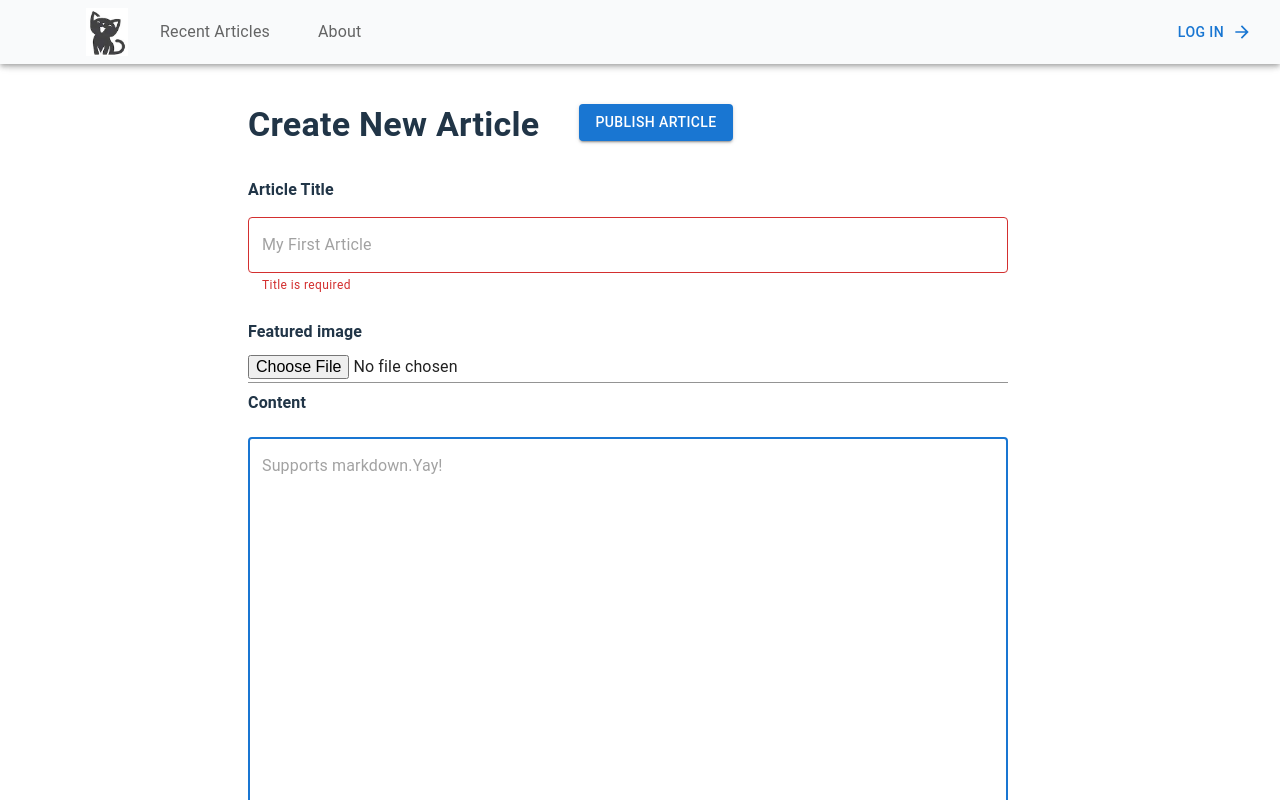
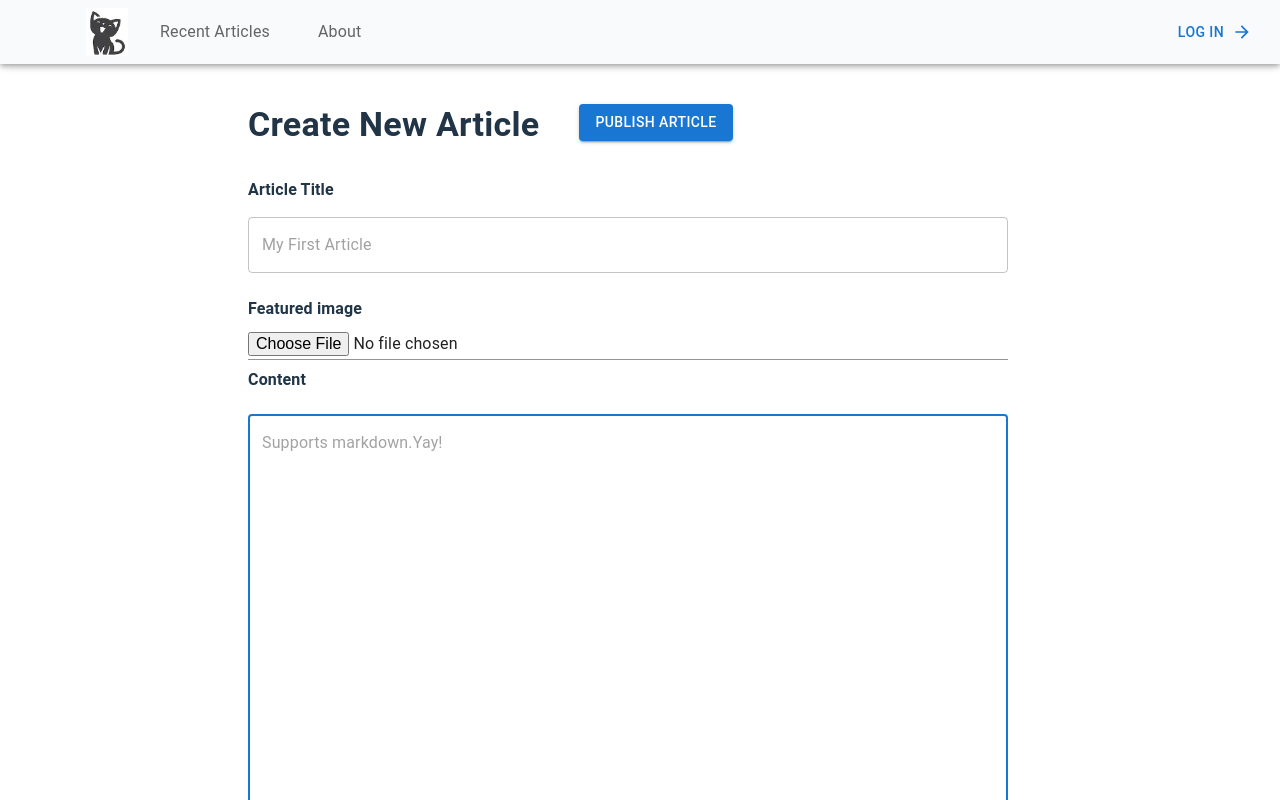
Before and after one commit to oxanakraynova/cat-blog, a React (Vite) app: page /admin/new in a window 1280 px wide. Shown: the top 800 px of the page. Built offline with nearby package versions, Linux system fonts and the light colour scheme.

Commit message:
- fix bug in edit mode in article form(title and content are rendered as values and are possible to change)

```diff
--- a/src/components/Articles/ArticleForm.tsx
+++ b/src/components/Articles/ArticleForm.tsx
@@ -21,7 +21,7 @@ import axios from "axios";
 import { useEffect, useState } from "react";
 
 interface ArticleFormProps {
-  mode: string;
+  mode: "create" | "edit";
 }
 
 interface InitialValuesForm {
@@ -92,10 +92,14 @@ function ArticleForm({ mode }: ArticleFormProps) {
       title: article?.title || "",
       content: article?.content || "",
     },
-    validationSchema: yup.object({
-      title: yup.string().trim().required("Title is required"),
-      content: yup.string().trim().required("Content is required"),
-    }),
+    enableReinitialize: true,
+    validationSchema:
+      mode === "create"
+        ? yup.object({
+            title: yup.string().trim().required("Title is required"),
+            content: yup.string().trim().required("Content is required"),
+          })
+        : yup.object().shape({}),
     onSubmit: async (values: InitialValuesForm) => {
       try {
         const perex = generatePerex(values.content!);
@@ -173,7 +177,7 @@ function ArticleForm({ mode }: ArticleFormProps) {
           console.log("Article created successfully.");
         } else {
           await axios.patch(
-            `https://fullstack.exercise.applifting.cz/articles${articleId}`,
+            `https://fullstack.exercise.applifting.cz/articles/${articleId}`,
             articleData,
             { headers }
           );
@@ -229,7 +233,7 @@ function ArticleForm({ mode }: ArticleFormProps) {
                 required
                 fullWidth
                 id="title"
-                placeholder={article?.title || "My First Article"}
+                placeholder={mode === "create" ? "My First Article" : ""}
                 name="title"
                 autoFocus
                 sx={{ marginBottom: "1.5rem" }}
@@ -271,7 +275,11 @@ function ArticleForm({ mode }: ArticleFormProps) {
                       paddingBottom: 2,
                     }}
                   />
-                  <Stack direction="row" gap={2}>
+                  <Stack
+                    direction="row"
+                    spacing={2}
+                    justifyContent="flex-start"
+                  >
                     <Button variant="text">Upload New</Button>
                     <Button variant="text" color="error">
                       Delete
@@ -301,7 +309,7 @@ function ArticleForm({ mode }: ArticleFormProps) {
               </InputLabel>
               <TextField
                 id="content"
-                placeholder={article?.content || "Supports markdown.Yay!"}
+                placeholder={mode === "create" ? "Supports markdown.Yay!" : ""}
                 fullWidth
                 multiline
                 rows={30}
--- a/src/components/Articles/MyArticleTable.tsx
+++ b/src/components/Articles/MyArticleTable.tsx
@@ -96,7 +96,7 @@ function MyArticleTable({}: { article: ArticleData }) {
   };
 
   return (
-    <Box sx={{ marginLeft: "5%", width: "70.5rem" }}>
+    <Box sx={{ marginLeft: "5%" }}>
       <TableContainer component={Paper}>
         <Table>
           <TableHead>
--- a/src/components/UI/PostCard.tsx
+++ b/src/components/UI/PostCard.tsx
@@ -85,7 +85,9 @@ function PostCard({ article }: PostCardProps) {
             maxWidth: "15rem",
             height: "100%",
             objectFit: "cover",
-            maxHeight: "10rem",
+            maxHeight: "12rem",
+            marginTop: 1,
+            marginBottom: 1,
           }}
           src={imageData}
           alt={article.title}
```
